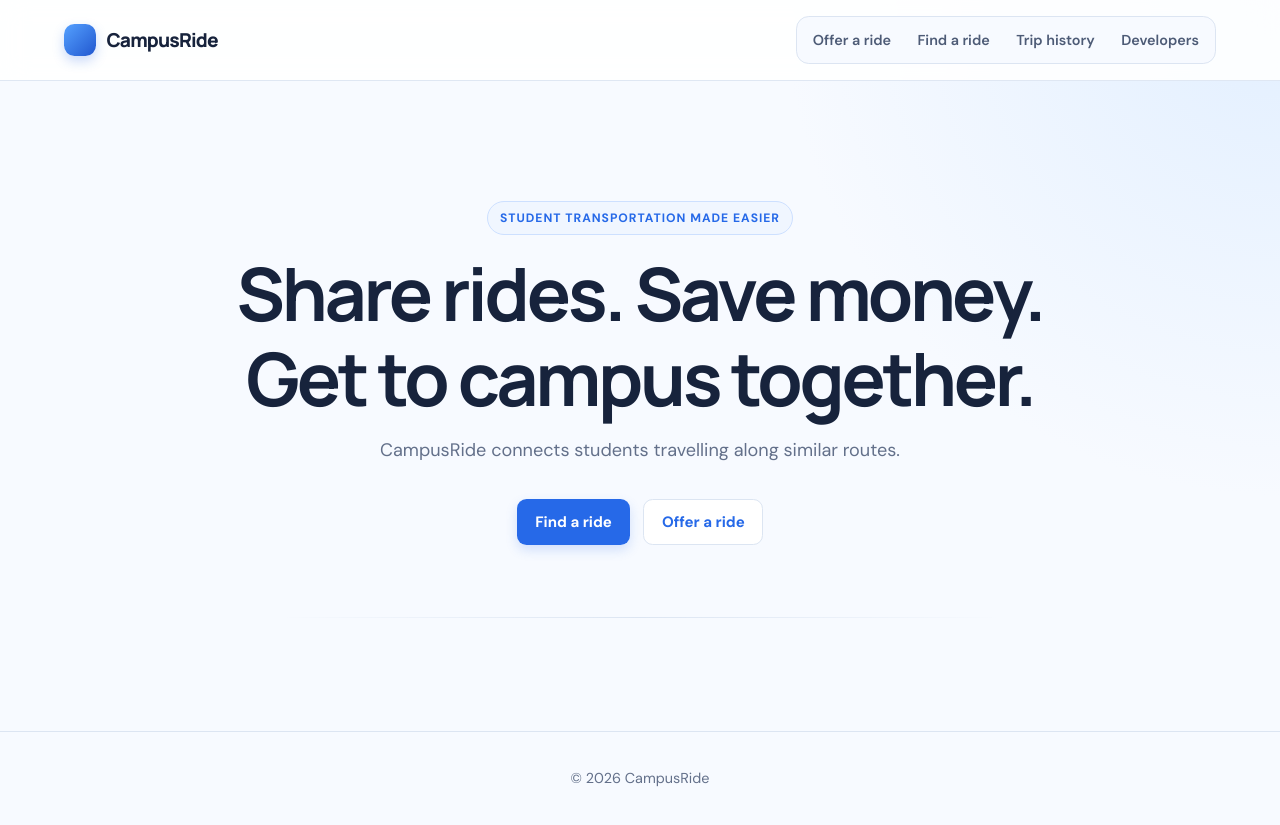
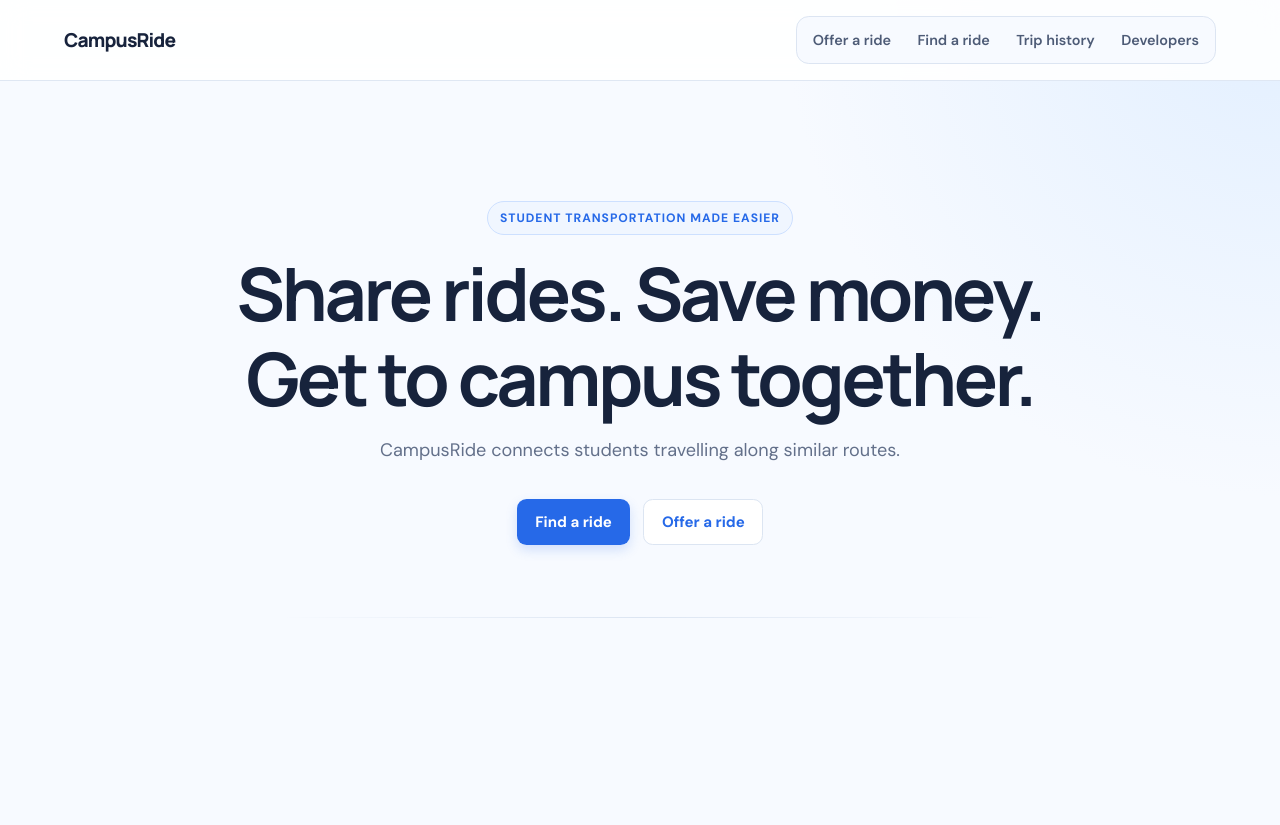
Before and after one commit to AliAbdalla7153/CampusRide, a website: page public/index.html in a window 1280 px wide. After the commit the page ends 800 px from the top, so only its background shows below. Drawn offline with Linux system fonts and the light colour scheme.

Commit message:
Simplify CampusRide header branding

```diff
--- a/public/css/style.css
+++ b/public/css/style.css
@@ -5,8 +5,7 @@
 body { min-height:100vh; margin:0; background:radial-gradient(circle at 100% 0,#e2efff 0,transparent 31rem),var(--canvas); line-height:1.55; }
 a { color:var(--blue); text-decoration:none; }
 .site-header { position:sticky; top:0; z-index:10; display:flex; align-items:center; justify-content:space-between; gap:2rem; padding:1rem max(5vw,1.5rem); background:rgba(255,255,255,.88); border-bottom:1px solid rgba(220,229,242,.9); backdrop-filter:blur(14px); }
-.brand { display:flex; align-items:center; gap:.65rem; color:var(--ink); font:800 1.2rem "Manrope",sans-serif; letter-spacing:-.045em; white-space:nowrap; }
-.brand::before { content:""; width:2rem; height:2rem; border-radius:.65rem; background:linear-gradient(135deg,#55a1ff,#2157cf); box-shadow:0 5px 12px #2669e840; }
+.brand { color:var(--ink); font:800 1.2rem "Manrope",sans-serif; letter-spacing:-.045em; white-space:nowrap; }
 nav { display:flex; align-items:center; gap:.25rem; padding:.3rem; border:1px solid var(--line); border-radius:.8rem; background:#f7faff; }
 nav a { padding:.45rem .7rem; border-radius:.55rem; color:#4d5b76; font-size:.9rem; font-weight:600; transition:color .2s,background .2s,box-shadow .2s; }
 nav a:hover,nav a[aria-current="page"] { color:var(--blue); background:#fff; box-shadow:0 1px 4px #19355a14; }
@@ -19,5 +18,5 @@ h1,h2,h3 { font-family:"Manrope",sans-serif; letter-spacing:-.045em; line-height
 .page { max-width:1050px; margin:0 auto; padding:4.5rem 1.5rem 5rem; }.page>h1 { font-size:clamp(2rem,4vw,3rem); }.page>h1 + p { color:var(--muted); }
 .form { display:grid; grid-template-columns:repeat(2,minmax(0,1fr)); gap:1rem 1.2rem; max-width:760px; margin-top:2rem; padding:1.7rem; border:1px solid var(--line); border-radius:1rem; background:var(--surface); box-shadow:0 14px 30px #213a6510; }.form label { display:grid; gap:.42rem; color:#3d4a63; font-size:.9rem; font-weight:700; }.form label:has(textarea),.form button { grid-column:1/-1; }.inline { grid-template-columns:repeat(3,minmax(0,1fr)); max-width:none; align-items:end; }.inline button { grid-column:auto; }
 input,textarea,select { width:100%; min-height:2.85rem; padding:.7rem .8rem; border:1px solid #cbd7e8; border-radius:.55rem; outline:0; background:#fff; color:var(--ink); font:inherit; transition:border .2s,box-shadow .2s,background .2s; }textarea { min-height:6rem; resize:vertical; }input::placeholder,textarea::placeholder { color:#9ba7ba; }input:hover,textarea:hover { border-color:#aebfda; }input:focus,textarea:focus,select:focus { border-color:#5b93ed; box-shadow:0 0 0 4px #2669e81c; }
-.cards { display:grid; grid-template-columns:repeat(auto-fit,minmax(250px,1fr)); gap:1rem; margin-top:2rem; }.card { position:relative; overflow:hidden; padding:1.35rem; border:1px solid var(--line); border-radius:.9rem; background:var(--surface); box-shadow:0 8px 18px #213a650b; transition:transform .2s,box-shadow .2s; }.card:hover { transform:translateY(-3px); box-shadow:0 14px 25px #213a6515; }.card::before { content:""; position:absolute; top:0; left:0; width:100%; height:3px; background:linear-gradient(90deg,#55a1ff,var(--blue)); }.card h3 { margin:.15rem 0 .8rem; font-size:1.2rem; }.card p { margin:.45rem 0; color:var(--muted); }.card button { width:100%; margin-top:1rem; }.success,.error { margin-top:1rem; padding:.65rem .8rem; border-radius:.55rem; font-weight:600; }.success { color:var(--success); background:#eaf8f1; }.error { color:var(--danger); background:#fff0f0; }footer { padding:1.3rem; border-top:1px solid var(--line); color:var(--muted); text-align:center; font-size:.9rem; }
+.cards { display:grid; grid-template-columns:repeat(auto-fit,minmax(250px,1fr)); gap:1rem; margin-top:2rem; }.card { position:relative; overflow:hidden; padding:1.35rem; border:1px solid var(--line); border-radius:.9rem; background:var(--surface); box-shadow:0 8px 18px #213a650b; transition:transform .2s,box-shadow .2s; }.card:hover { transform:translateY(-3px); box-shadow:0 14px 25px #213a6515; }.card::before { content:""; position:absolute; top:0; left:0; width:100%; height:3px; background:linear-gradient(90deg,#55a1ff,var(--blue)); }.card h3 { margin:.15rem 0 .8rem; font-size:1.2rem; }.card p { margin:.45rem 0; color:var(--muted); }.card button { width:100%; margin-top:1rem; }.success,.error { margin-top:1rem; padding:.65rem .8rem; border-radius:.55rem; font-weight:600; }.success { color:var(--success); background:#eaf8f1; }.error { color:var(--danger); background:#fff0f0; }
 @media (max-width:760px) { .site-header { align-items:flex-start; flex-direction:column; gap:.8rem; }nav { width:100%; overflow-x:auto; }nav a { white-space:nowrap; }.hero { padding:4.5rem 1.25rem; }.form,.inline { grid-template-columns:1fr; padding:1.15rem; }.inline button { grid-column:auto; }.actions { flex-direction:column; align-items:stretch; }.button { width:100%; } }
--- a/public/index.html
+++ b/public/index.html
@@ -30,9 +30,6 @@
       </section>
     </main>
 
-    <footer>
-      <p>&copy; 2026 CampusRide</p>
-    </footer>
     <script src="js/app.js"></script>
   </body>
 </html>
```
